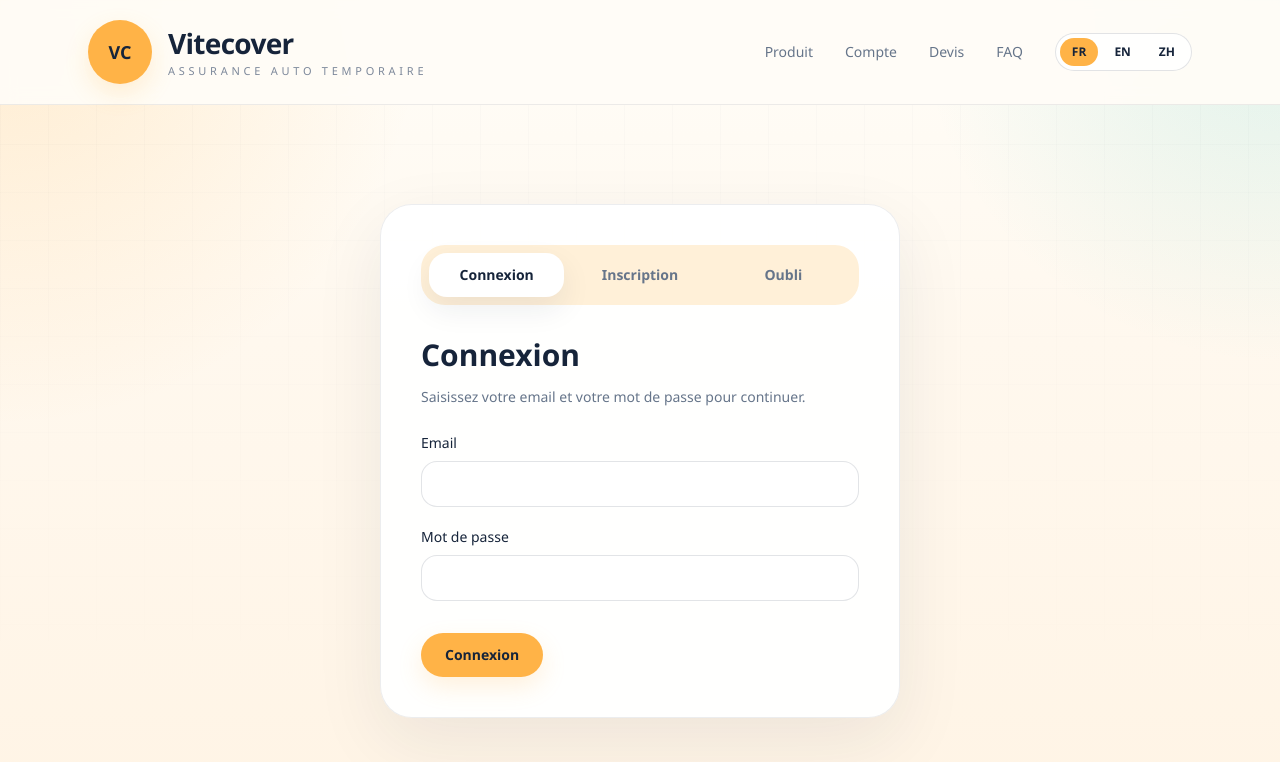
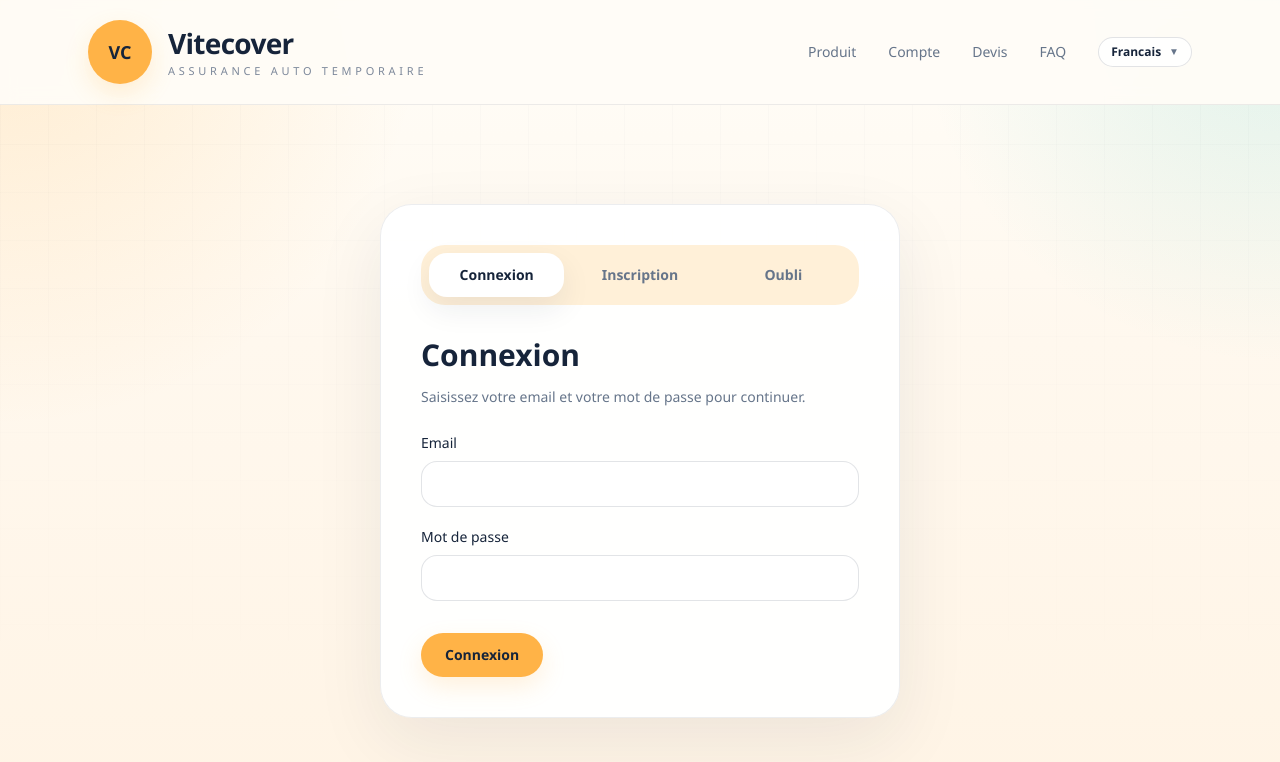
Before and after one commit to mx1322/VitecoverServer, a Next.js app in the folder frontend/: page /auth in a window 1280 px wide. Shown: the top 762 px of the page. Built offline with nearby package versions, Linux system fonts and the light colour scheme; no server answers.

Commit message:
Connect quote products to backend and collapse locale switcher

```diff
--- a/frontend/src/components/language-switcher.tsx
+++ b/frontend/src/components/language-switcher.tsx
@@ -10,9 +10,19 @@ export function LanguageSwitcher({ label }: { label: string }) {
   const searchParams = useSearchParams();
   const query = searchParams.toString();
   const currentLocale = normalizeLocale(pathname.split("/").filter(Boolean)[0]);
+  const currentLabel = getLocaleLabel(currentLocale);
 
   return (
-    <div aria-label={label} className="inline-flex shrink-0 items-center gap-1 rounded-full border border-[rgba(22,36,58,0.12)] bg-white/80 p-1">
+    <details className="relative shrink-0">
+      <summary
+        aria-label={label}
+        className="flex cursor-pointer list-none items-center gap-2 rounded-full border border-[rgba(22,36,58,0.12)] bg-white/80 px-3 py-1.5 text-xs font-semibold text-[var(--ink)] marker:content-none"
+      >
+        <span>{currentLabel}</span>
+        <span aria-hidden="true" className="text-[10px] text-[var(--muted)]">▼</span>
+      </summary>
+
+      <div className="absolute right-0 z-20 mt-2 min-w-full overflow-hidden rounded-2xl border border-[rgba(22,36,58,0.12)] bg-white shadow-[0_20px_56px_rgba(22,36,58,0.12)]">
         {locales.map((locale) => {
           const nextPath = replacePathLocale(pathname, locale);
           const href = query ? `${nextPath}?${query}` : nextPath;
@@ -24,14 +34,15 @@ export function LanguageSwitcher({ label }: { label: string }) {
               href={href}
               title={getLocaleLabel(locale)}
               aria-current={isActive ? "page" : undefined}
-            className={`rounded-full px-3 py-1.5 text-xs font-semibold transition ${
+              className={`block px-3 py-2 text-xs font-semibold transition ${
                 isActive ? "bg-[var(--accent)] text-[var(--ink)]" : "text-[var(--muted)] hover:bg-[rgba(22,36,58,0.06)] hover:text-[var(--ink)]"
               }`}
             >
-            {locale.toUpperCase()}
+              {getLocaleLabel(locale)}
             </a>
           );
         })}
       </div>
+    </details>
   );
 }
--- a/frontend/src/modules/checkout/quote-page.tsx
+++ b/frontend/src/modules/checkout/quote-page.tsx
@@ -1,6 +1,6 @@
 import { FaqLinkPanel } from "@/components/faq-link-panel";
 import { QuoteForm } from "@/components/quote-form";
-import type { QuoteProductOption } from "@/lib/directus-admin";
+import { listOrderableProducts, type QuoteProductOption } from "@/lib/directus-admin";
 import { getFaqByTag } from "@/lib/faq";
 import { getRequestLocale } from "@/lib/i18n/server";
 import { t } from "@/lib/i18n/translations";
@@ -16,15 +16,17 @@ const initialProducts: QuoteProductOption[] = [
 export async function CheckoutQuotePage({ searchParams }: { searchParams: Promise<{ product?: string }> }) {
   const locale = await getRequestLocale();
   const params = await searchParams;
+  const backendProducts = await listOrderableProducts().catch(() => []);
+  const products = backendProducts.length > 0 ? backendProducts : initialProducts;
   const requestedProduct = params.product?.trim().toUpperCase();
-  const initialProductCode = initialProducts.some((item) => item.code === requestedProduct) ? requestedProduct : initialProducts[0]?.code;
+  const initialProductCode = products.some((item) => item.code === requestedProduct) ? requestedProduct : products[0]?.code;
 
   return (
     <main className="section-wrap py-16">
       <p className="eyebrow">{t(locale, "Temporary auto checkout")}</p>
       <h1 className="mt-4 text-4xl font-semibold text-[var(--ink)]">{t(locale, "Get insured in 4 simple steps.")}</h1>
       <p className="mt-4 max-w-3xl text-lg leading-8 text-[var(--muted)]">{t(locale, "Choose product and duration, fill in vehicle and driver details, confirm payment, then receive your policy by email after review.")}</p>
-      <div className="mt-10"><QuoteForm products={initialProducts} initialProductCode={initialProductCode} locale={locale} /></div>
+      <div className="mt-10"><QuoteForm products={products} initialProductCode={initialProductCode} locale={locale} /></div>
       <div className="mt-10"><FaqLinkPanel title={t(locale, "Need help before payment?")} intro={t(locale, "Use these quick answers to avoid drop-off during checkout and find full details when needed.")} items={getFaqByTag("quote", locale).slice(0, 3)} locale={locale} /></div>
     </main>
   );
```
Lines whose indentation alone changed are shown as unchanged.
